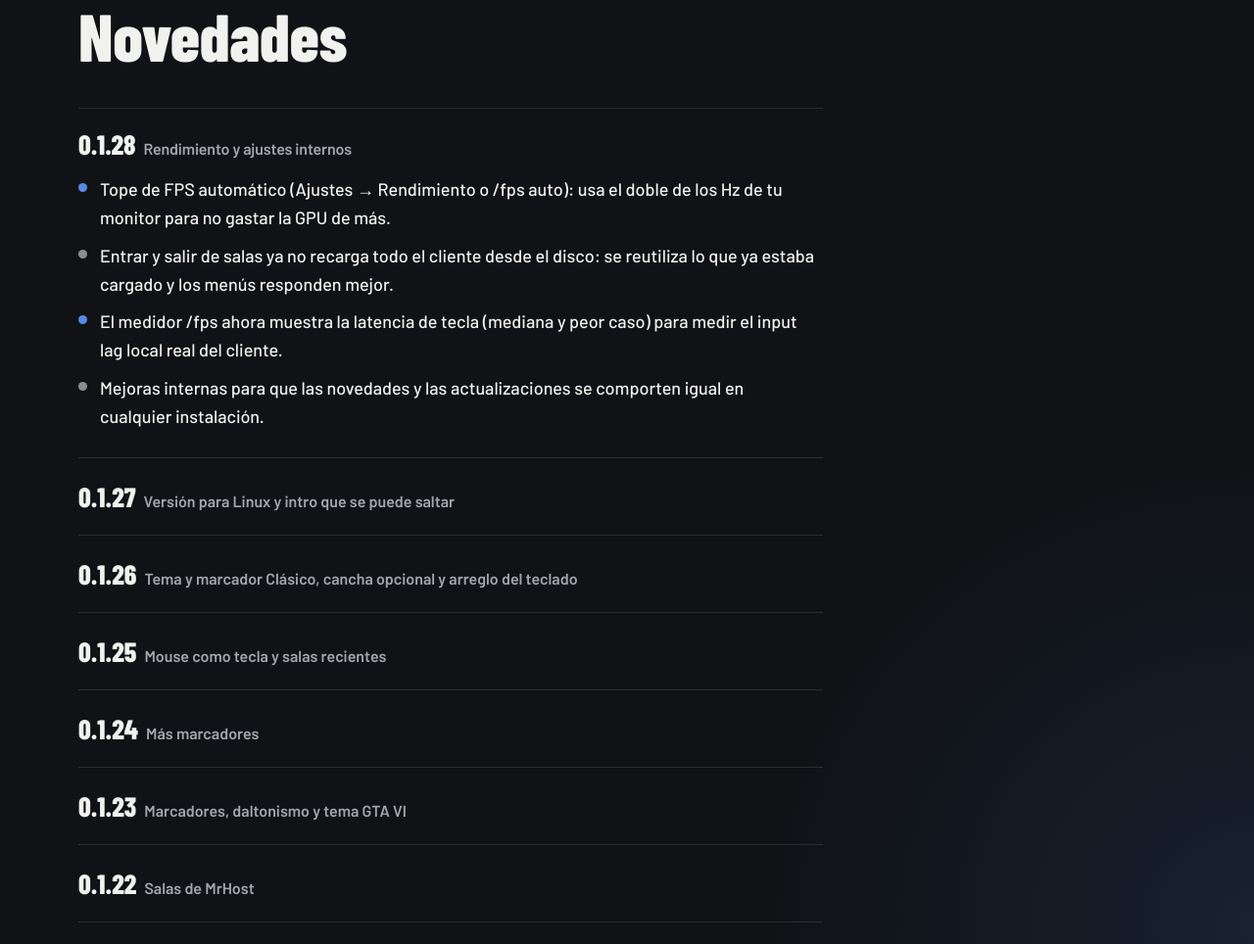
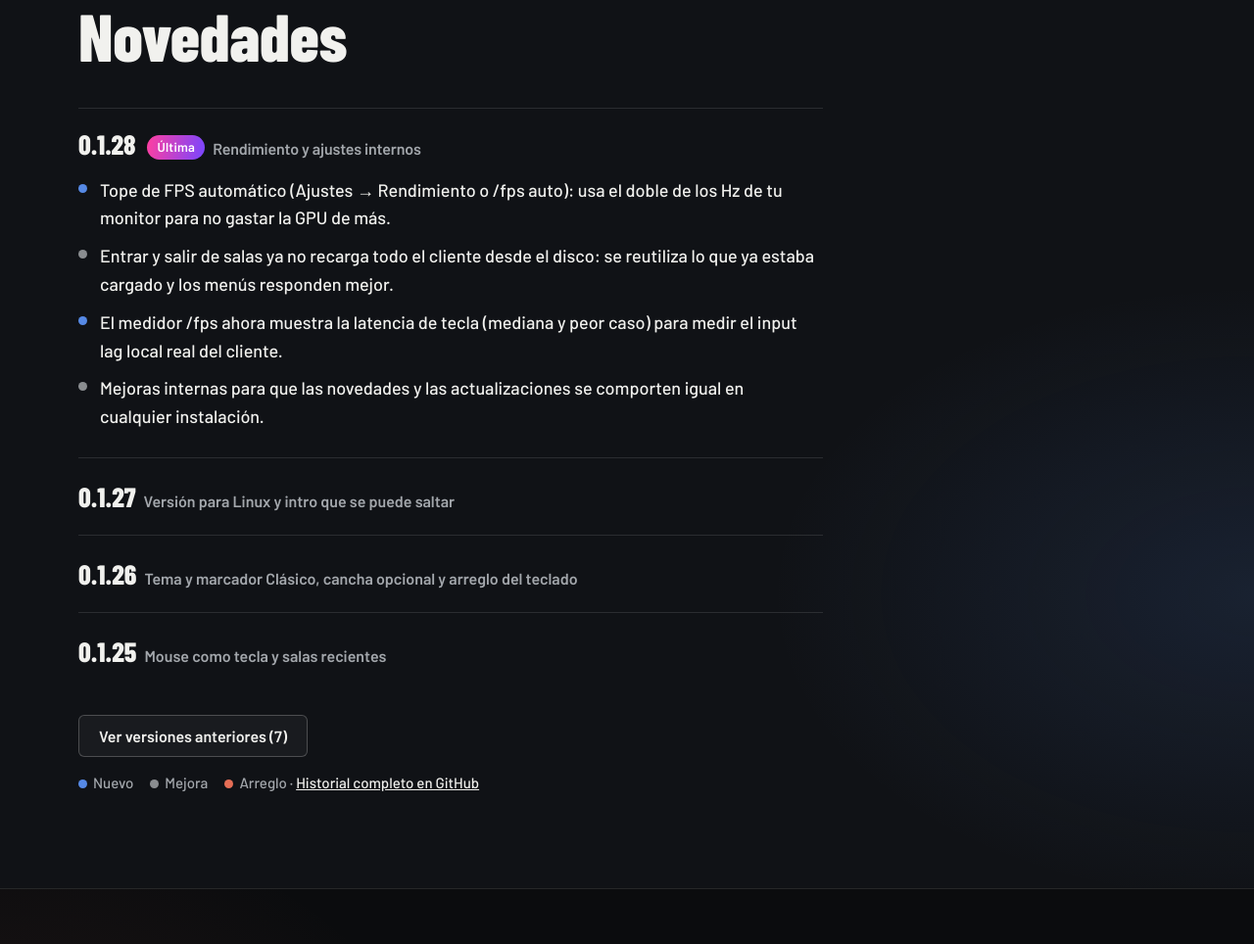
Before and after one commit to bygcds/Rally-Client, a plain HTML site: page docs/index.html in a window 1280 px wide. Shown: the part 11036-12000 px from the top of the page at 98% size. Drawn offline with Linux system fonts and the light colour scheme; no server answers.

Commit message:
Add files via upload

```diff
--- a/docs/app.js
+++ b/docs/app.js
@@ -36,22 +36,42 @@
       if (v) $$('[data-version]').forEach(function (s) { s.textContent = 'Versión ' + v + '.'; });
     }).catch(function () {});
 
-  // Novedades: la última abierta, las demás plegadas.
+  // Novedades: la última abierta, 3 más a la vista y el resto detrás de un botón (así no crece sin fin).
+  var RECENT = 4;
   var box = document.getElementById('timeline');
+  function release(v, first) {
+    var wrap = el(first ? 'div' : 'details', 'rel');
+    var head = first ? el('h3') : el('summary');
+    head.appendChild(document.createTextNode(v.version));
+    if (first) head.appendChild(el('span', 'badge', 'Última'));
+    head.appendChild(el('small', '', (v.title && v.title.es) || ''));
+    wrap.appendChild(head);
+    var ul = el('ul');
+    (v.items || []).forEach(function (it) { ul.appendChild(el('li', it.type, (it.text && it.text.es) || '')); });
+    wrap.appendChild(ul);
+    return wrap;
+  }
   fetch('changelog.json', { cache: 'no-cache' })
     .then(function (r) { if (!r.ok) throw 0; return r.json(); })
     .then(function (d) {
+      var list = d.versions || [];
       box.textContent = '';
-      (d.versions || []).forEach(function (v, i) {
-        var wrap = el(i === 0 ? 'div' : 'details', 'rel');
-        var head = i === 0 ? el('h3') : el('summary');
-        head.appendChild(document.createTextNode(v.version));
-        head.appendChild(el('small', '', (v.title && v.title.es) || ''));
-        wrap.appendChild(head);
-        var ul = el('ul');
-        (v.items || []).forEach(function (it) { ul.appendChild(el('li', it.type, (it.text && it.text.es) || '')); });
-        wrap.appendChild(ul);
-        box.appendChild(wrap);
+      list.slice(0, RECENT).forEach(function (v, i) { box.appendChild(release(v, i === 0)); });
+      var rest = list.slice(RECENT);
+      if (!rest.length) return;
+      var older = el('div', 'older');
+      older.hidden = true;
+      rest.forEach(function (v) { older.appendChild(release(v, false)); });
+      var btn = el('button', 'more', 'Ver versiones anteriores (' + rest.length + ')');
+      btn.type = 'button';
+      btn.setAttribute('aria-expanded', 'false');
+      btn.addEventListener('click', function () {
+        var open = older.hidden;
+        older.hidden = !open;
+        btn.setAttribute('aria-expanded', String(open));
+        btn.textContent = open ? 'Ocultar versiones anteriores' : 'Ver versiones anteriores (' + rest.length + ')';
       });
+      box.appendChild(btn);
+      box.appendChild(older);
     }).catch(function () { box.textContent = ''; box.appendChild(el('p', 'legend', 'No se pudieron cargar las novedades. Inténtalo más tarde.')); });
 })();
--- a/docs/index.html
+++ b/docs/index.html
@@ -251,7 +251,7 @@
   <div class="wrap">
     <h2>Novedades</h2>
     <div class="tl" id="timeline"><p class="legend">Cargando…</p></div>
-    <p class="legend">Punto azul: nuevo. Gris: mejora. Rojo: arreglo.</p>
+    <p class="legend"><span class="k k-new"></span>Nuevo <span class="k k-imp"></span>Mejora <span class="k k-fix"></span>Arreglo · <a href="https://github.com/bygcds/Rally-Client/releases">Historial completo en GitHub</a></p>
   </div>
 </section>
 
--- a/docs/styles.css
+++ b/docs/styles.css
@@ -123,3 +123,13 @@ footer{position:relative}footer:before{content:"";position:absolute;left:0;right
 .plat .btn{width:100%;justify-content:center}
 details.rel summary:hover,.faq summary:hover{color:#fff}
 .faq details[open] summary{color:#fff}
+/* ---- Novedades: última versión destacada, anteriores plegadas ---- */
+.badge{display:inline-block;margin-left:12px;padding:3px 10px;border-radius:99px;font:700 13px/1.4 var(--body);letter-spacing:.02em;color:#fff;vertical-align:middle;background:linear-gradient(100deg,var(--pink),var(--violet))}
+.more{margin-top:26px;padding:11px 20px;border-radius:6px;border:1px solid rgba(255,255,255,.22);background:rgba(255,255,255,.04);color:var(--ink);font:600 16px var(--body);cursor:pointer}
+.more:hover{border-color:rgba(255,255,255,.5);background:rgba(255,255,255,.08)}
+.older{max-height:460px;overflow:auto;margin-top:14px;padding-right:14px;border-bottom:1px solid var(--line)}
+.older[hidden]{display:none}
+.legend .k{display:inline-block;width:9px;height:9px;border-radius:50%;margin:0 6px 0 14px;vertical-align:baseline}.legend .k:first-child{margin-left:0}
+.k-new{background:var(--blue)}.k-imp{background:#8a8d90}.k-fix{background:var(--red)}
+.legend a{color:var(--ink)}
+.older{margin-bottom:22px}
```
